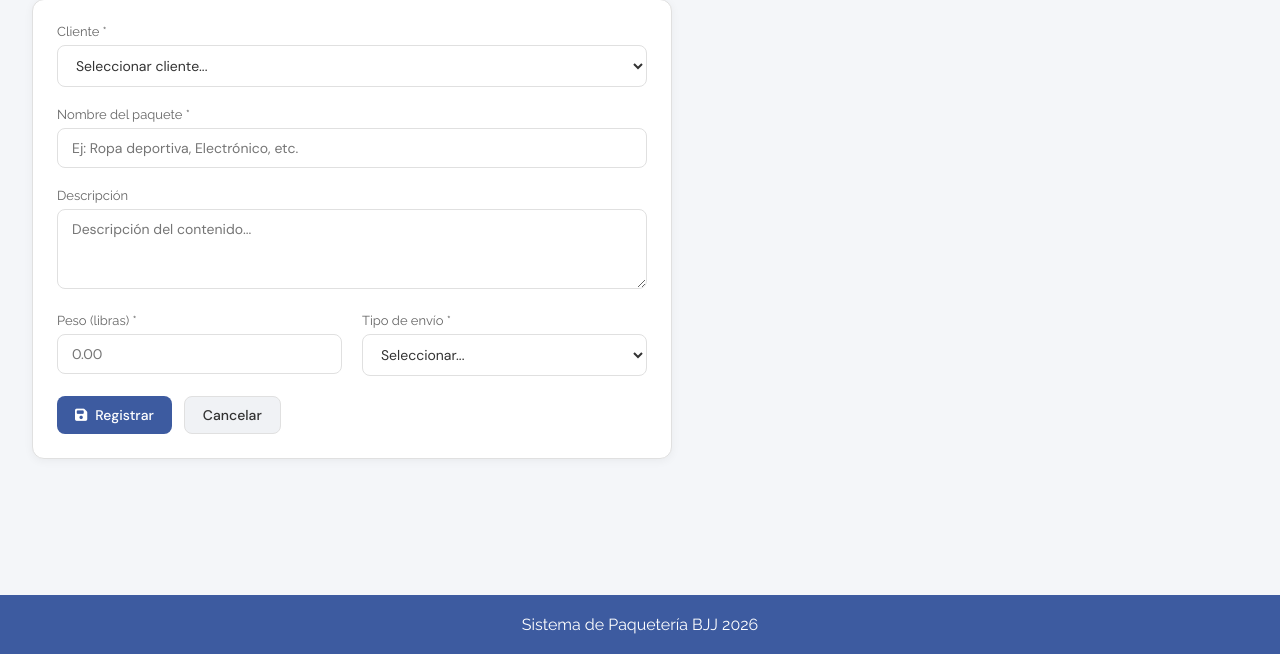
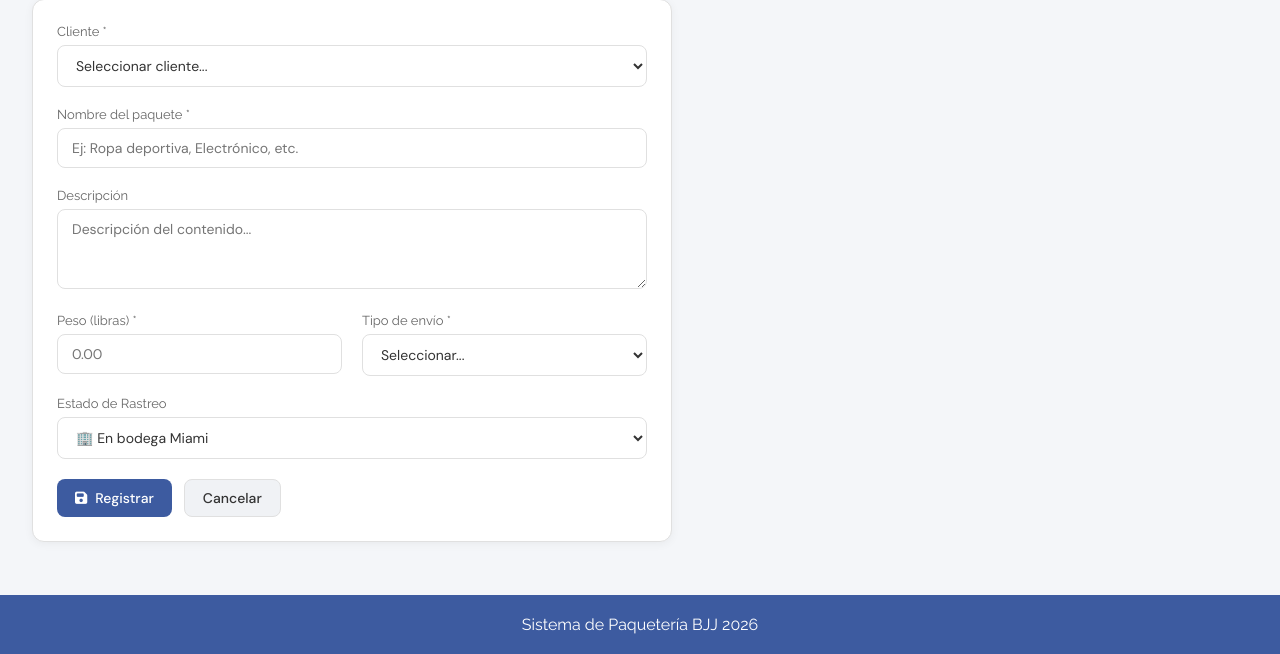
Before and after one commit to Juliojsm22/BJJ-SYSTEM, a Flask app: page /paquetes/nuevo in a window 1280 px wide. Shown: the part 199-853 px from the top of the page. Run offline with Flask 3, Linux system fonts and the light colour scheme; a user stored in the database is signed in.

Commit message:
feat: permitir seleccionar estado de rastreo al registrar nuevo paquete

```diff
--- a/routes/paquetes.py
+++ b/routes/paquetes.py
@@ -46,6 +46,7 @@ def nuevo():
             peso=peso,
             tipo_envio=tipo_envio,
             cliente_id=int(request.form.get('cliente_id')),
+            estado_rastreo=request.form.get('estado_rastreo', 'bodega_miami'),
             registrado_por=current_user.id
         )
         paquete.save()
--- a/templates/paquetes/form.html
+++ b/templates/paquetes/form.html
@@ -50,16 +50,14 @@
                 </div>
             </div>
 
-            {% if paquete %}
             <div class="form-group">
                 <label>Estado de Rastreo</label>
                 <select name="estado_rastreo" class="form-control">
-                    <option value="bodega_miami" {% if paquete.estado_rastreo == 'bodega_miami' %}selected{% endif %}>🏢 En bodega Miami</option>
-                    <option value="en_transito" {% if paquete.estado_rastreo == 'en_transito' %}selected{% endif %}>🚢/✈️ En tránsito</option>
-                    <option value="listo_para_retirar" {% if paquete.estado_rastreo == 'listo_para_retirar' %}selected{% endif %}>✅ Listo para retirar</option>
+                    <option value="bodega_miami" {% if paquete and paquete.estado_rastreo == 'bodega_miami' %}selected{% elif not paquete %}selected{% endif %}>🏢 En bodega Miami</option>
+                    <option value="en_transito" {% if paquete and paquete.estado_rastreo == 'en_transito' %}selected{% endif %}>🚢/✈️ En tránsito</option>
+                    <option value="listo_para_retirar" {% if paquete and paquete.estado_rastreo == 'listo_para_retirar' %}selected{% endif %}>✅ Listo para retirar</option>
                 </select>
             </div>
-            {% endif %}
 
             <!-- Costo calculado -->
             <div id="costoPreview" style="display:none;margin-bottom:20px;">
```
